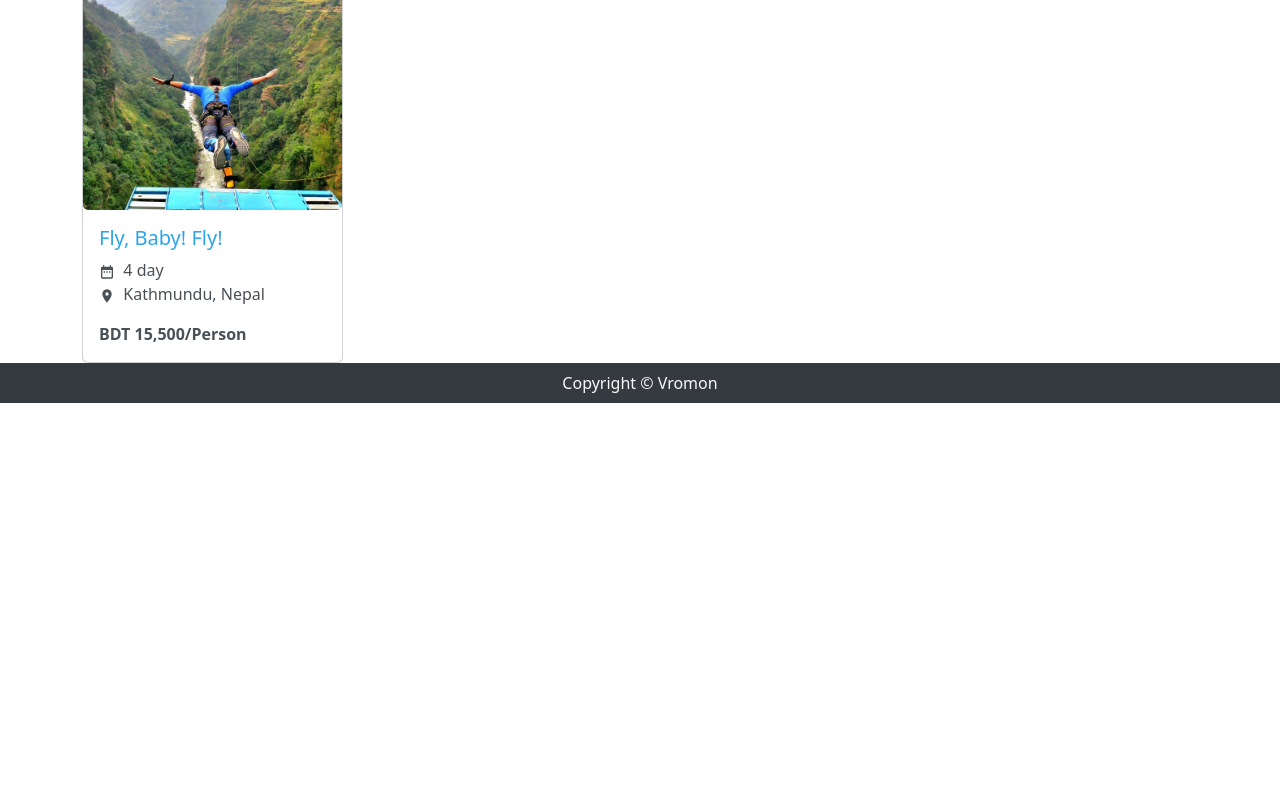
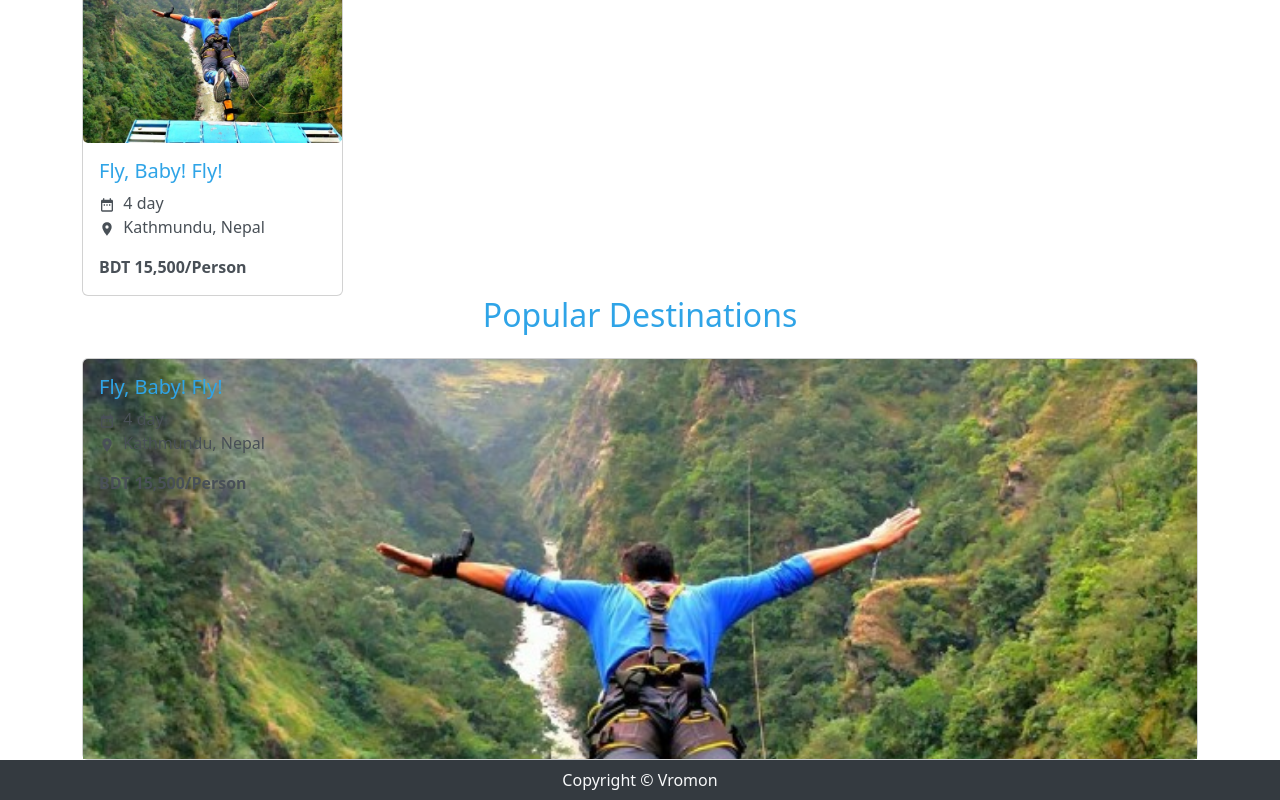
Before and after one commit to TangoRomeo80/Vromon, a React (Create React App) app in the folder frontend/: page / in a window 1280 px wide. Shown: the part 1488-2288 px from the top of the page. Before the commit the page ends 1891 px from the top, so only its background shows below. Built offline with nearby package versions, Linux system fonts and the light colour scheme.

Commit message:
fix image size in card

```diff
--- a/frontend/src/components/Header.js
+++ b/frontend/src/components/Header.js
@@ -12,7 +12,7 @@ import {
 const Header = () => {
   return (
     <header>
-      <Navbar bg='primary' variant='dark' expand='lg' collapseOnSelect>
+      <Navbar bg='primary' variant='dark' expand='lg' collapseOnSelect fixed='top'>
         <Container>
           <LinkContainer to='/'>
             <Navbar.Brand>
--- a/frontend/src/components/Navbar.js
+++ b/frontend/src/components/Navbar.js
@@ -22,7 +22,6 @@ const Navbar = () => {
   return (
     <>
       <Card>
-        {/* <Card.Img variant="top" src="https://www.workaway.info/gfx/2015/content/frontpage/header_frontpage_2.jpg" /> */}
         <Card.Img variant="top" src="/Nav/test2.jpg" />
         <Card.Body>
 
--- /dev/null
+++ b/frontend/src/components/PopularDestinations.js
@@ -0,0 +1,55 @@
+import React from "react";
+import { Row, Col, Container, Card } from "react-bootstrap";
+import { LinkContainer } from "react-router-bootstrap";
+import { MdDateRange, MdLocationOn } from "react-icons/md";
+
+const PopularDestinations = () => {
+  return (
+    <div>
+      <Container>
+        <h2 className="font-weight-bold text-center mb-4">
+          Popular Destinations
+        </h2>
+
+        <Row>
+          <Col xs={12} md={12} lg={12}>
+            <LinkContainer to="">
+              {/* <Card className='mb-3' style={{ width: '50%' }}>
+                <Card.Img
+                variant="top"
+                  src="/LightningDeals/test.jpg"
+                />
+
+                <Card.Body>
+                  <Card.Title>Fly, Baby! Fly!</Card.Title>
+                  <Card.Text>
+                    <MdDateRange /> &nbsp;4 day <br />
+                    <MdLocationOn /> &nbsp;Kathmundu, Nepal
+                  </Card.Text>
+                  <Card.Text style={{ fontWeight: "bold" }}>
+                    BDT 15,500/Person
+                  </Card.Text>
+                </Card.Body>
+              </Card> */}
+              <Card>
+        <Card.Img variant="top" src="/LightningDeals/test.jpg" style={{height: '50vh', objectFit: 'cover'}} />
+        <Card.ImgOverlay >
+        <Card.Title>Fly, Baby! Fly!</Card.Title>
+                  <Card.Text>
+                    <MdDateRange /> &nbsp;4 day <br />
+                    <MdLocationOn /> &nbsp;Kathmundu, Nepal
+                  </Card.Text>
+                  <Card.Text style={{ fontWeight: "bold" }}>
+                    BDT 15,500/Person
+                  </Card.Text>
+        </Card.ImgOverlay>
+      </Card>
+            </LinkContainer>
+          </Col>
+        </Row>
+      </Container>
+    </div>
+  );
+};
+
+export default PopularDestinations;
--- a/frontend/src/screens/HomeScreen.js
+++ b/frontend/src/screens/HomeScreen.js
@@ -1,12 +1,14 @@
 import React from 'react'
 import Navbar from '../components/Navbar'
 import LightningDeals from '../components/LightningDeals'
+import PopularDestinations from '../components/PopularDestinations'
 
 const HomeScreen = () => {
   return (
     <div>
       <Navbar/>
       <LightningDeals/>
+      <PopularDestinations/>
     </div>
   )
 }
--- a/package.json
+++ b/package.json
@@ -26,6 +26,7 @@
     "cors": "^2.8.5",
     "dotenv": "^16.0.1",
     "express": "^4.18.1",
+    "framer-motion": "^7.2.0",
     "jsonwebtoken": "^8.5.1",
     "mongoose": "^6.4.4",
     "passport": "^0.6.0",
```
Also changed, not shown: frontend/src/components/LightningDeals.js (+159 -17 lines), 1 other file (tests, documents, lock files or other folders).
